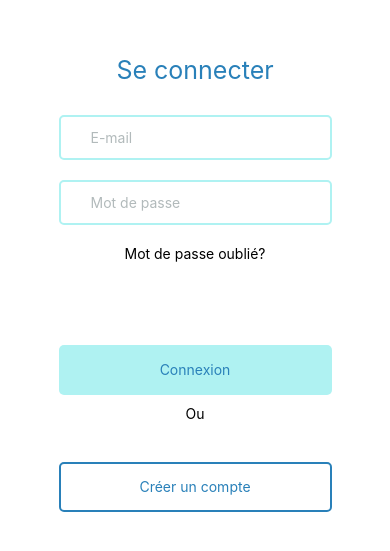
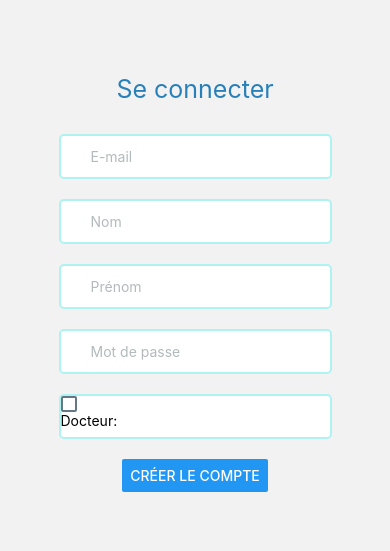
Before and after one commit to Vexus95/Mediminder, a React Native app: screen /Signin in a window 390 px wide. Shown: the part 139-690 px from the top of the page. Built offline with nearby package versions, Linux system fonts and the light colour scheme.

Commit message:
rajout du login youhou

```diff
--- a/auth.js
+++ b/auth.js
@@ -1,6 +1,8 @@
+import AsyncStorage from "@react-native-async-storage/async-storage";
 import { StatusBar } from "expo-status-bar";
 import React, { useState } from "react";
 import {
+  Alert,
   StyleSheet,
   Text,
   View,
@@ -14,6 +16,25 @@ import {
 function LoginScreen({navigation}) {
   const [email, setEmail] = useState("");
   const [password, setPassword] = useState("");
+  const[AccountList, setAccountList] = useState([]);
+
+  async function verif(){
+    const jsonValueString = await AsyncStorage.getItem('AccountList')
+    setAccountList(jsonValueString != null ? JSON.parse(jsonValueString) : [])
+    console.log(AccountList)
+    var i = 0;
+    console.log(email, " && ", password);
+    // console.log("jz suis la ", email, " && ", password)
+    for (;i != AccountList.length; i++)
+    {
+      if (AccountList[i].Email === email && AccountList[i].Mdp === password){
+        navigation.navigate('Home', {i})
+      }
+    }
+    Alert.alert('Mot de passe ou mail incrorrect')
+
+  }
+
   return (
     <View style={styles.container}>
       <StatusBar style="auto" />
@@ -37,18 +58,19 @@ function LoginScreen({navigation}) {
       </View>
 
       <TouchableOpacity>
-        <Text style={styles.forgot_button}>Mot de passe oublié?</Text>
+        <Text style={styles.forgot_button} onPress={()=>Alert.alert('Dommage')}>Mot de passe oublié?</Text>
       </TouchableOpacity>
-      <TouchableOpacity style={styles.loginBtn} onPress={()=>navigation.navigate('Home')}>
+      <TouchableOpacity style={styles.loginBtn} onPress={verif}>
         <Text style={styles.loginText}>Connexion</Text>
       </TouchableOpacity>
       <Text style={styles.Or}>Ou</Text>
-      <TouchableOpacity style={styles.loginBtn2} onPress={()=>navigation.navigate('Login')}>
+      <TouchableOpacity style={styles.loginBtn2} onPress={()=>navigation.navigate('Signin')}>
         <Text style={styles.loginText}>Créer un compte</Text>
       </TouchableOpacity>
     </View>
   );
 }
+
 const styles = StyleSheet.create({
   container: {
     flex: 1,
--- /dev/null
+++ b/create.js
@@ -0,0 +1,208 @@
+import { StatusBar } from "expo-status-bar";
+import React, { useState } from "react";
+import * as Yup from 'yup';
+import {Formik,Form,Field} from "formik";
+import AsyncStorage from '@react-native-async-storage/async-storage';
+
+import {
+  StyleSheet,
+  Text,
+  View,
+  Image,
+  TextInput,
+  Button,
+  TouchableOpacity,
+  CheckBox,
+} from "react-native";
+
+
+const AddSingInSchema = Yup.object().shape({
+    Email: Yup.string()
+        .email('Mail invalide')
+        .required('Champs requis'),
+    Nom:Yup.string()
+        .min(2,'Invalide, trop court')
+        .max(50,'Invalide, trop long')
+        .required('Champs requis'),
+    Prenom:Yup.string()
+        .min(2,'Invalide, trop court')
+        .max(50,'Invalide, trop long')
+        .required('Champs requis'),
+    Mdp:Yup.string()
+        .min(6,'Le mot de passe est trop court')
+        .max(50,'Le mot de passe est trop long')
+        .required('Champs requis')
+        .matches(
+            /^(?=.*?[A-Z])(?=.*?[a-z])(?=.*?[0-9]).{6,}$/,
+            'Votre mot de passe doit contenir 6 caractères, une majuscule et un chiffre'
+
+        )
+
+
+})
+
+function SigninScreen({navigation}) {
+  const  [isSelected,setSelection]=useState(false)
+  return (
+    <Formik initialValues={{
+        Email:'',
+        Nom:'',
+        Prenom:'',
+        Mdp:'',
+    }}
+     validationSchema={AddSingInSchema}
+     onSubmit={async (values) => {
+        const jsonValue = await AsyncStorage.getItem('AccountList')
+        let AccountList = jsonValue != null ? JSON.parse(jsonValue) : null;
+        console.log(AccountList)
+
+        if (AccountList == null) {
+            AccountList = [values]
+        } else {
+            AccountList.push(values)
+        }
+        await AsyncStorage.setItem(
+            'AccountList',
+            JSON.stringify(AccountList)
+        );
+        navigation.navigate('Login')}
+    }
+    >
+    {({values,errors,touched,handleChange,setFieldTouched,isValid,handleSubmit}) =>(
+
+    <View style={styles.container}>
+      <StatusBar style="auto" />
+      <Text style={styles.title}>Se connecter</Text>
+      <View style={styles.inputView}>
+        <TextInput
+          style={styles.TextInput}
+          placeholder="E-mail"
+          placeholderTextColor="#B2BABB"
+          value= {values.Email}
+          onChangeText={handleChange('Email')}
+          onBlur={()=>setFieldTouched('Email')}
+        />
+      </View>
+      {errors.Email && (
+        <Text style={styles.errorTxt}>{errors.Email}</Text>
+      )}
+      <View style={styles.inputView}>
+        <TextInput
+          style={styles.TextInput}
+          placeholder="Nom"
+          placeholderTextColor="#B2BABB"
+          value= {values.Nom}
+          onChangeText={handleChange('Nom')}
+          onBlur={()=>setFieldTouched('Nom')}
+        />
+      </View>
+      {errors.Nom && (
+        <Text style={styles.errorTxt}>{errors.Nom}</Text>
+      )}
+      <View style={styles.inputView}>
+        <TextInput
+          style={styles.TextInput}
+          placeholder="Prénom"
+          placeholderTextColor="#B2BABB"
+          value= {values.Prenom}
+          onChangeText={handleChange('Prenom')}
+          onBlur={()=>setFieldTouched('Prenom')}
+        />
+      </View>
+      {errors.Prenom && (
+        <Text style={styles.errorTxt}>{errors.Prenom}</Text>
+      )}
+      <View style={styles.inputView}>
+        <TextInput
+          style={styles.TextInput}
+          placeholder="Mot de passe"
+          placeholderTextColor="#B2BABB"
+          secureTextEntry={true}
+          value= {values.Mdp}
+          onChangeText={handleChange('Mdp')}
+          onBlur={()=>setFieldTouched('Mdp')}
+        />
+      </View>
+      <View style={styles.inputView}>
+        <CheckBox
+          value={isSelected}
+          onValueChange={setSelection}
+          style={styles.checkbox}
+        />
+        <Text>Docteur:</Text>
+      </View>
+      {errors.Mdp && (
+        <Text style={styles.errorTxt}>{errors.Mdp}</Text>
+      )}
+      <Button onPress={handleSubmit} title='Créer le compte' style={styles.Btn}/>
+    </View>
+    )}
+  </Formik>
+  )
+}
+const styles = StyleSheet.create({
+    container: {
+      flex: 1,
+      backgroundColor: "#EBF5FBx",
+      alignItems: "center",
+      justifyContent: "center",
+    },
+    image: {
+      marginBottom: 40,
+    },
+    inputView: {
+      backgroundColor: "#fff",
+      width: "70%",
+      height: 45,
+      marginBottom: 20,
+      borderColor:'#AFF2F2',
+      borderRadius:5,
+      borderWidth:2,
+    },
+    TextInput: {
+      height: 50,
+      flex: 1,
+      padding: 10,
+      marginLeft: 20,
+
+    },
+    forgot_button: {
+      height: 30,
+      marginBottom: 30,
+    },
+    loginBtn: {
+      width: "70%",
+      height: 50,
+      alignItems: "center",
+      justifyContent: "center",
+      marginTop: 40,
+      backgroundColor: "#AFF2F2",
+      borderRadius:5,
+    },
+    Btn: {
+      padding:10,
+      borderRadius:15,
+      justifyContent:'center',
+      backgroundColor:'red',
+      borderColor:'#2980B9',
+      borderWidth:1
+    },
+    title:{
+      fontSize:25,
+      marginBottom:30,
+      color:'#2980B9'
+    },
+    loginText:{
+      color:'#2980B9',
+    },
+
+    Or:{
+      marginTop:10,
+    },
+    errorTxt:{
+        fontSize:12,
+        color:'red'
+    },
+  });
+
+export default SigninScreen
--- a/login.js
+++ b/login.js
@@ -9,6 +9,7 @@ import LoginScreen from './auth'
 import CalendarPage from'./Calendar'
 import Traitement from './Traitement';
 import AddForm from './addMeds';
+import SigninScreen from './create';
 import { ReloadInstructions } from 'react-native/Libraries/NewAppScreen';
 
 const Stack = createNativeStackNavigator();
@@ -24,7 +25,7 @@ function Home() {
   }
 
 
-function HomeScreen() {
+function HomeScreen(id) {
     return (
         <Tab.Navigator
           screenOptions={({ route }) => ({
@@ -76,6 +77,7 @@ function Auth(props) {
              screenOptions={{headerShown: false}}
             >
                 <Stack.Screen name="Login" component={LoginScreen}/>
+                <Stack.Screen name="Signin" component={SigninScreen}/>
                 <Stack.Screen name="Home" component={HomeScreen}/>
                 <Stack.Screen name="addMed" component={AddForm}/>
             </Stack.Navigator>
```
